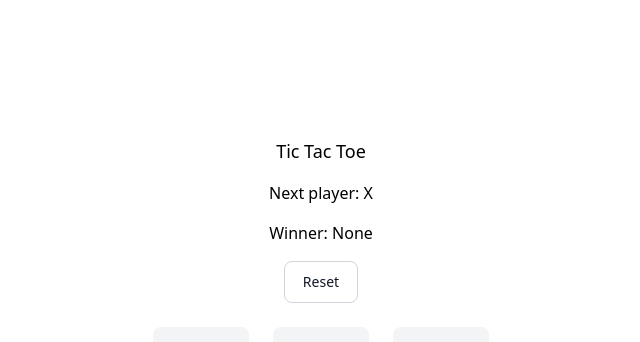
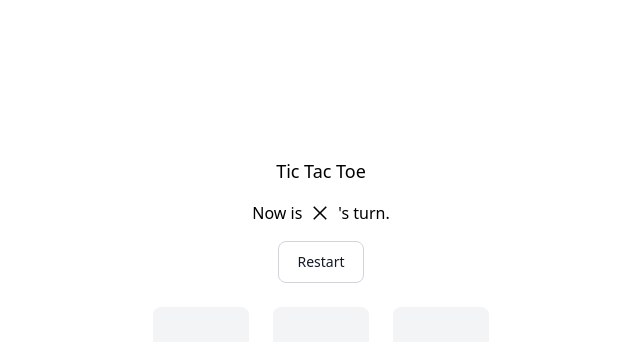
Before and after one commit to nickng852/tic-tac-toe, a React (Vite) app: page / in a window 1280 px wide. Shown: the top 342 px of the page, without its empty margins (319-959 px from the left). Built offline with nearby package versions, Linux system fonts and the light colour scheme.

Commit message:
feat: display result in toast

```diff
--- a/package.json
+++ b/package.json
@@ -13,6 +13,7 @@
     "flowbite-react": "^0.3.2",
     "react": "^18.2.0",
     "react-dom": "^18.2.0",
+    "react-hot-toast": "^2.4.0",
     "react-icons": "^4.6.0"
   },
   "devDependencies": {
--- a/src/App.tsx
+++ b/src/App.tsx
@@ -1,3 +1,5 @@
+import { Toaster } from "react-hot-toast";
+
 import Board from "./components/Board";
 
 const App = () => {
@@ -6,6 +8,7 @@ const App = () => {
       <div className="flex w-full items-center justify-center">
         <Board />
       </div>
+      <Toaster />
     </div>
   );
 };
--- a/src/components/Board.tsx
+++ b/src/components/Board.tsx
@@ -1,22 +1,29 @@
+import { VscChromeClose, VscCircleLargeOutline } from "react-icons/vsc";
+
 import { useAppContext } from "../contexts/AppContext";
 
 import ActionButton from "./ActionButton";
 import Square from "./Square";
 
 const Board = () => {
-  const { board, player, winner, handleClick, resetBoard } = useAppContext();
+  const { board, player, handleClick, resetBoard } = useAppContext();
 
   return (
     <div className="flex w-full flex-col items-center justify-center gap-6">
       <div className="flex flex-col items-center justify-center gap-4">
         <h1 className="text-lg">Tic Tac Toe</h1>
-        <p className="font-light">
-          Next player: <span>{player}</span>
+        <p className="flex items-center justify-center gap-2 font-light">
+          Now is
+          <span>
+            {player === "X" ? (
+              <VscChromeClose size={20} />
+            ) : (
+              <VscCircleLargeOutline size={20} />
+            )}
+          </span>
+          's turn.
         </p>
-        <p className="font-light">
-          Winner: <span>{winner}</span>
-        </p>
-        <ActionButton color="light" text="Reset" onClick={resetBoard} />
+        <ActionButton color="light" text="Restart" onClick={resetBoard} />
       </div>
 
       <div className="flex flex-col items-center justify-center gap-6">
--- a/src/components/Square.tsx
+++ b/src/components/Square.tsx
@@ -1,6 +1,6 @@
+import { VscChromeClose, VscCircleLargeOutline } from "react-icons/vsc";
+
 import { useAppContext } from "../contexts/AppContext";
-
-import { VscChromeClose, VscCircleLargeOutline } from "react-icons/vsc";
 
 interface Props {
   value: string;
--- a/src/contexts/AppContext.tsx
+++ b/src/contexts/AppContext.tsx
@@ -1,4 +1,5 @@
-import { createContext, useContext, useState } from "react";
+import { createContext, useContext, useState, useEffect } from "react";
+import toast from "react-hot-toast";
 
 interface AppContextInterface {
   initialBoardState: string[][];
@@ -9,7 +10,7 @@ interface AppContextInterface {
   winner: string;
   setWinner: (winner: string) => void;
   handleClick: (index: number, secondIndex: number) => void;
-  checkWin: () => void;
+  checkResult: () => void;
   resetBoard: () => void;
 }
 
@@ -29,6 +30,22 @@ export const AppContext = ({ children }: ChildrenProps) => {
   const [player, setPlayer] = useState<string>("X");
   const [winner, setWinner] = useState<string>("None");
 
+  useEffect(() => {
+    if (winner === "X") {
+      toast("X won!", {
+        icon: "👏🏼",
+      });
+    } else if (winner === "O") {
+      toast("O won!", {
+        icon: "👏🏼",
+      });
+    } else if (winner === "Draw") {
+      toast("It a draw!", {
+        icon: "🙌🏼",
+      });
+    }
+  }, [winner]);
+
   const handleClick = (index: number, secondIndex: number) => {
     // disbale click when a player wins
     if (winner !== "None") return;
@@ -45,11 +62,18 @@ export const AppContext = ({ children }: ChildrenProps) => {
       setPlayer("X");
     }
 
-    checkWin();
+    checkResult();
   };
 
-  const checkWin = () => {
-    // horizontal
+  const checkResult = () => {
+    // draw
+    const row = board.map((item) => item);
+    const allRows = row.flat();
+    if (allRows.every((value) => value !== "")) {
+      setWinner("Draw");
+    }
+
+    // win (horizontal)
     for (let i = 0; i < board.length; i++) {
       if (board[i].every((value) => value === "X")) {
         setWinner("X");
@@ -58,7 +82,7 @@ export const AppContext = ({ children }: ChildrenProps) => {
       }
     }
 
-    // vertical
+    // win (vertical)
     for (let i = 0; i < board.length; i++) {
       const column = board.map((item) => item[i]);
       if (column.every((value) => value === "X")) {
@@ -68,7 +92,7 @@ export const AppContext = ({ children }: ChildrenProps) => {
       }
     }
 
-    //diagonal 1
+    // win (diagonal 1)
     const diagonal1 = [board[0][0], board[1][1], board[2][2]];
     if (diagonal1.every((value) => value === "X")) {
       setWinner("X");
@@ -76,7 +100,7 @@ export const AppContext = ({ children }: ChildrenProps) => {
       setWinner("O");
     }
 
-    //diagonal 2
+    // win (diagonal 2)
     const diagonal2 = [board[0][2], board[1][1], board[2][0]];
     if (diagonal2.every((value) => value === "X")) {
       setWinner("X");
@@ -101,7 +125,7 @@ export const AppContext = ({ children }: ChildrenProps) => {
         winner,
         setWinner,
         handleClick,
-        checkWin,
+        checkResult,
         resetBoard,
       }}
     >
```
Also changed, not shown: 1 other file (tests, documents, lock files or other folders).
